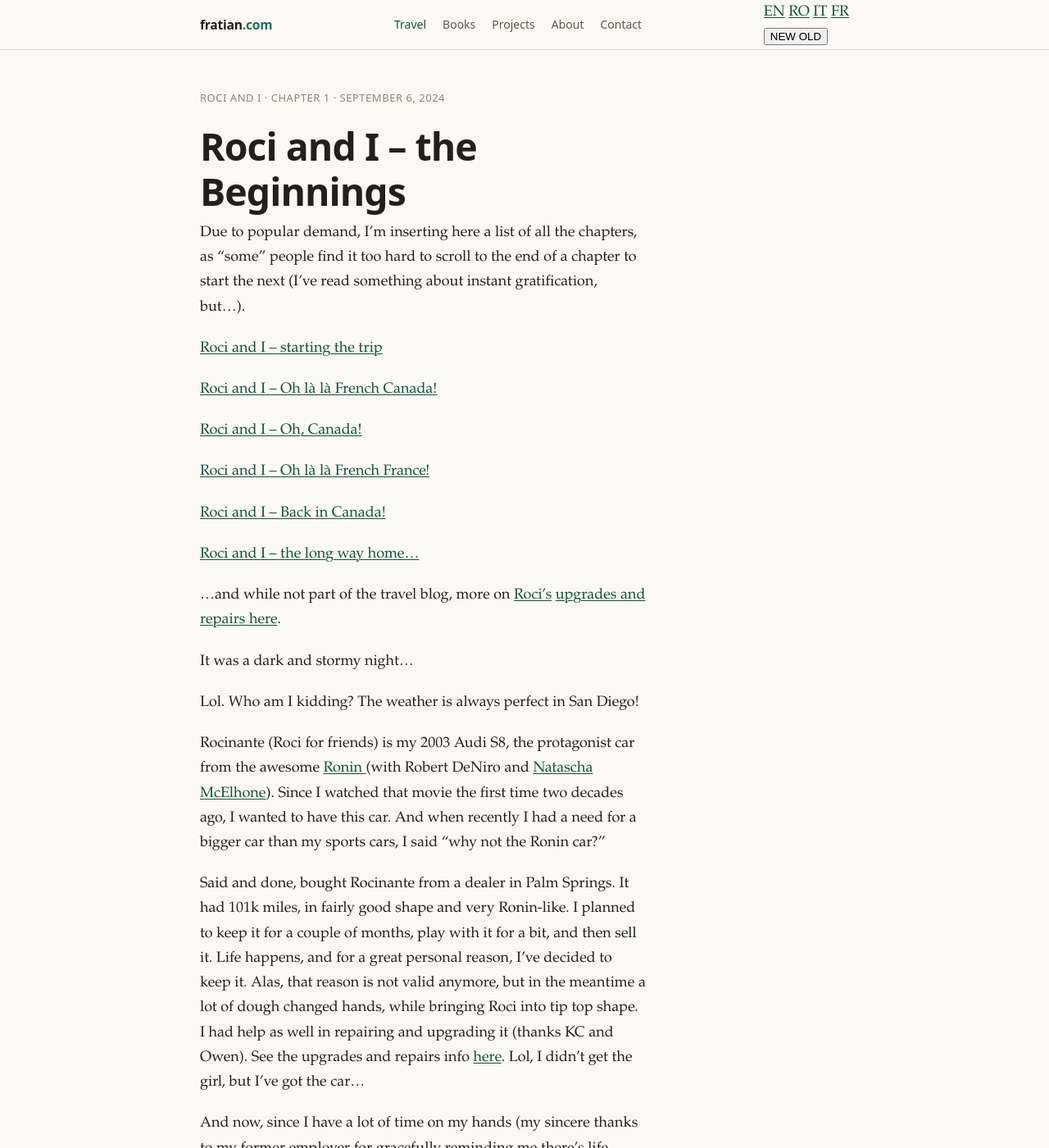
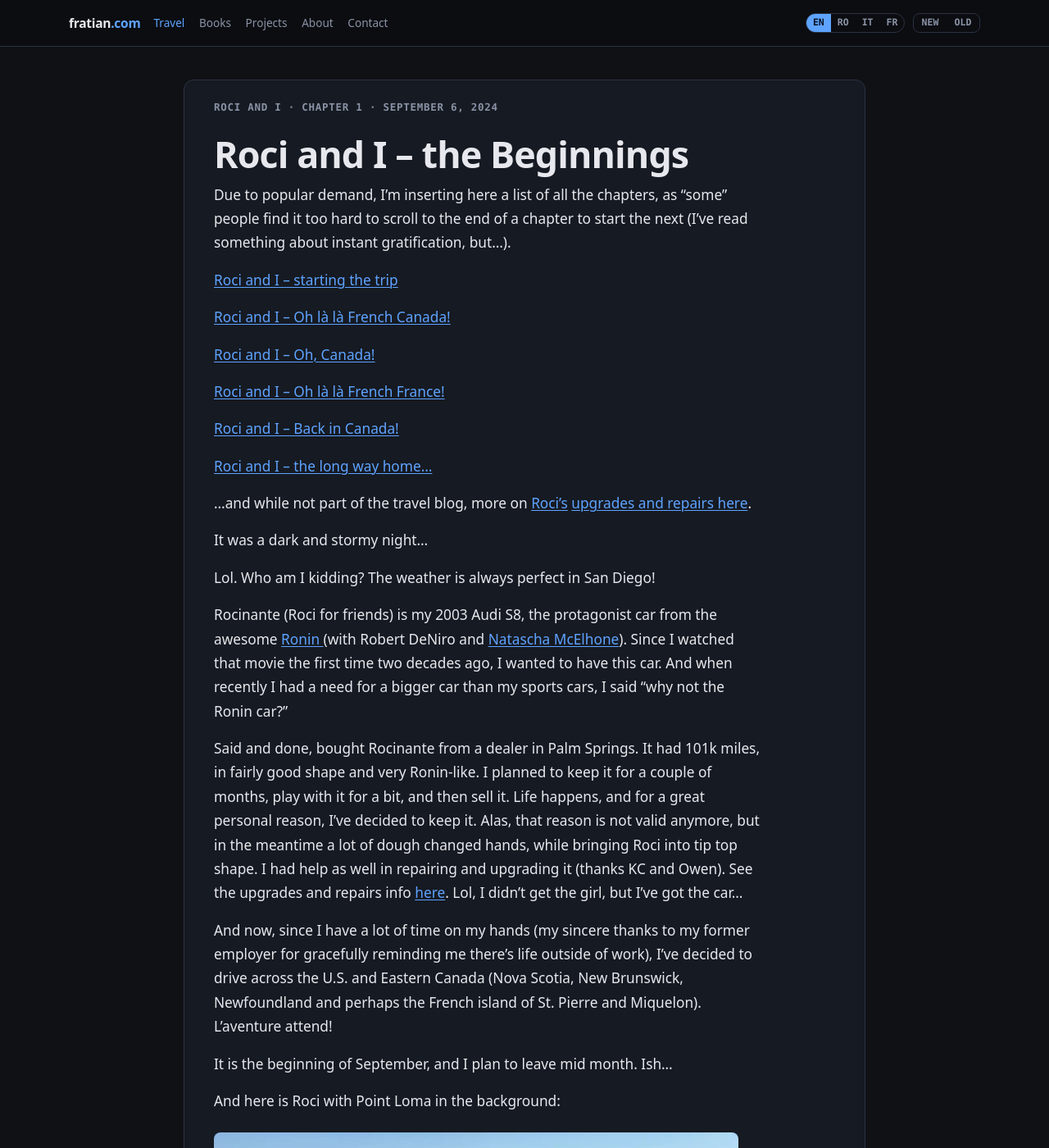
Before and after one commit to gfratian/fratian.com, a Jekyll site: the page built from _chapters/01-rociandi.html, in a window 1280 px wide and 1400 px high. Shown: the whole window at 82% size. Built offline with Jekyll 4.4.1, drawn with Linux system fonts in a browser that asks for light colours.

Commit message:
feat: modern Command Deck skin (LegalEagle palette) + Raised-Panel reading
Co-Authored-By: Claude Opus 4.8 <noreply@anthropic.com>

```diff
--- a/_layouts/chapter.html
+++ b/_layouts/chapter.html
@@ -1,7 +1,7 @@
 ---
 layout: default
 ---
-<article class="wrap section prose">
+<div class="wrap section"><div class="reading"><article class="prose">
 
   <header>
     <p class="meta">
@@ -43,4 +43,4 @@ layout: default
   </section>
   {% endif %}
 
-</article>
+</article></div></div>
--- a/_layouts/default.html
+++ b/_layouts/default.html
@@ -19,7 +19,7 @@
 <title>{% if page.url == '/' %}{{ site.title }} — {{ site.tagline }}{% else %}{{ page_title }} · {{ site.title }}{% endif %}</title>
 <meta name="description" content="{{ page.description | default: site.description | strip_newlines | truncate: 200 }}">
 <link rel="canonical" href="{{ page.url | absolute_url }}">
-<link rel="stylesheet" href="{{ '/assets/css/main.css' | relative_url }}">
+<link rel="stylesheet" href="{{ '/assets/css/modern.css' | relative_url }}">
 <link rel="icon" href="{{ '/assets/favicon.svg' | relative_url }}" type="image/svg+xml">
 
 <meta property="og:type" content="{% if page.chapter %}article{% else %}website{% endif %}">
--- a/_layouts/page.html
+++ b/_layouts/page.html
@@ -2,6 +2,7 @@
 layout: default
 ---
 <div class="wrap section">
+  <div class="reading">
     <header class="prose">
       <h1 class="page-title">{{ page.title }}</h1>
       {% if page.lede %}<p class="lede">{{ page.lede }}</p>{% endif %}
@@ -10,3 +11,4 @@ layout: default
       {{ content }}
     </div>
   </div>
+</div>
--- a/_layouts/post.html
+++ b/_layouts/post.html
@@ -1,7 +1,7 @@
 ---
 layout: default
 ---
-<article class="wrap section prose">
+<div class="wrap section"><div class="reading"><article class="prose">
 
   <header>
     {% if page.kicker %}<p class="meta">{{ page.kicker }}</p>{% endif %}
@@ -19,4 +19,4 @@ layout: default
   </p>
   {% endif %}
 
-</article>
+</article></div></div>
--- /dev/null
+++ b/assets/css/modern.css
@@ -0,0 +1,116 @@
+/* ------------------------------------------------------------------
+   fratian.com — MODERN "Command Deck" skin (the unscoped baseline).
+   Built on the LegalEagle palette; tokens are configurable in one place.
+   ------------------------------------------------------------------ */
+:root{
+  --bg:#0f1115; --panel:#161a22; --panel2:#1d2230; --border:#2a3142;
+  --text:#e6e8ed; --muted:#8a93a6; --accent:#5ea3ff; --accent-hi:#8ec2ff;
+  --pass:#3ec56d; --warn:#f0b860; --fail:#ef5e5e;
+  --measure:68ch;
+  --sans: ui-sans-serif, system-ui, -apple-system, "Segoe UI", Roboto, Helvetica, Arial, sans-serif;
+  --mono: ui-monospace, "SF Mono", "Fira Code", Menlo, monospace;
+}
+*,*::before,*::after{ box-sizing:border-box; }
+html{ -webkit-text-size-adjust:100%; }
+body{ margin:0; background:var(--bg); color:var(--text); font-family:var(--sans);
+      font-size:1.0625rem; line-height:1.6; text-rendering:optimizeLegibility; }
+.wrap{ width:100%; max-width:72rem; margin:0 auto; padding:0 1.25rem; }
+.section{ padding:1rem 0 3rem; }
+a{ color:var(--accent); text-decoration-thickness:1px; text-underline-offset:2px; }
+a:hover{ color:var(--accent-hi); }
+img{ max-width:100%; }
+
+/* skip link */
+.skip{ position:absolute; left:-9999px; }
+.skip:focus{ left:1rem; top:1rem; background:var(--panel); color:var(--text);
+  padding:.5rem .75rem; border:1px solid var(--border); border-radius:8px; z-index:50; }
+
+/* ------------------------------------------------------------- header */
+.site-head{ position:sticky; top:0; z-index:20; background:#0b0d11;
+  border-bottom:1px solid var(--border); }
+.site-head .wrap{ display:flex; align-items:center; gap:1rem; min-height:3.5rem; flex-wrap:wrap; }
+.brand{ font-weight:800; letter-spacing:-.02em; color:var(--text); text-decoration:none; font-size:.975rem; }
+.brand span{ color:var(--accent); }
+.site-nav{ display:flex; gap:1.1rem; font-size:.85rem; margin-right:auto; }
+.site-nav a{ color:var(--muted); text-decoration:none; }
+.site-nav a:hover,.site-nav a[aria-current]{ color:var(--accent); }
+
+/* --------------------------------------------------- controls (toggles) */
+.site-controls{ display:flex; align-items:center; gap:.6rem; }
+.lang-pill{ display:inline-flex; border:1px solid var(--border); border-radius:999px; overflow:hidden; }
+.lang-pill .lang{ font:600 .72rem/1 var(--mono); padding:.32rem .5rem; color:var(--muted); text-decoration:none; }
+.lang-pill .lang:hover{ color:var(--text); }
+.lang-pill .lang.is-on{ background:var(--accent); color:#08111f; }
+.skin-toggle{ display:inline-flex; align-items:center; border:1px solid var(--border);
+  border-radius:8px; overflow:hidden; background:transparent; cursor:pointer; padding:0; }
+.skin-toggle .skin-seg{ font:600 .72rem/1 var(--mono); padding:.34rem .6rem; color:var(--muted); }
+html[data-theme="modern"] .skin-toggle .skin-seg[data-skin="modern"]{ background:var(--panel2); color:var(--text); }
+.skin-toggle:focus-visible{ outline:2px solid var(--accent); outline-offset:2px; }
+
+/* --------------------------------------------------------------- type */
+h1,h2,h3{ font-family:var(--sans); font-weight:800; letter-spacing:-.02em; line-height:1.18; }
+.page-title{ font-size:clamp(1.9rem,5vw,2.8rem); margin:1.4rem 0 .5rem; }
+.lede{ color:var(--muted); font-size:1.15rem; margin:0 0 .5rem; max-width:52ch; }
+.meta{ font:600 .78rem/1.4 var(--mono); letter-spacing:.06em; text-transform:uppercase; color:var(--muted); margin:0 0 .35rem; }
+
+/* -------------------------------------------------------------- cards */
+.cards{ list-style:none; padding:0; margin:2rem 0 0; display:grid; gap:1rem; align-items:start;
+  grid-template-columns:repeat(auto-fit, minmax(min(100%,18rem),1fr)); }
+.card{ display:flex; flex-direction:column; background:var(--panel); border:1px solid var(--border);
+  border-radius:12px; overflow:hidden; transition:border-color .15s, transform .15s; }
+.card:hover{ border-color:var(--accent); transform:translateY(-2px); }
+.card--soon{ opacity:.7; }
+.card--son{ border-style:dashed; border-color:var(--accent); }
+.card__img{ aspect-ratio:16/9; width:100%; object-fit:cover; background:var(--panel2); display:block; }
+.card__body{ padding:1rem 1.1rem 1.2rem; display:flex; flex-direction:column; gap:.45rem; flex:1; }
+.card__body h2{ font-size:1.15rem; margin:0; }
+.card__body h2 a{ color:var(--text); text-decoration:none; }
+.card__body h2 a:hover{ color:var(--accent); }
+.card__body p{ margin:0; color:var(--muted); font-size:.95rem; line-height:1.55; }
+.tag{ align-self:flex-start; font:600 .68rem/1 var(--mono); letter-spacing:.08em;
+  text-transform:uppercase; color:var(--accent); }
+.tag--soon{ color:var(--warn); }
+
+/* --------------------------------------- Raised-Panel reading surface */
+.reading{ background:var(--panel); border:1px solid var(--border); border-radius:12px;
+  padding:1.5rem clamp(1rem,4vw,2.25rem); margin:1.5rem auto 2.5rem; max-width:52rem; }
+.prose{ color:var(--text); }
+.prose > *{ max-width:var(--measure); }
+.prose{ font-size:1.08rem; line-height:1.7; }
+.prose p{ margin:0 0 1rem; }
+.prose h2,.prose h3{ margin:2rem 0 .6rem; }
+.prose img,.prose figure{ max-width:100%; border-radius:8px; }
+.prose figure{ margin:1.5rem 0; }
+.prose figcaption{ color:var(--muted); font-size:.85rem; margin-top:.4rem; }
+.prose a{ color:var(--accent); }
+.prose blockquote{ margin:1.2rem 0; padding-left:1rem; border-left:3px solid var(--border); color:var(--muted); }
+.prose hr{ border:0; border-top:1px solid var(--border); margin:2rem 0; }
+
+/* chapter pager */
+.pager{ display:flex; justify-content:space-between; gap:1rem; flex-wrap:wrap;
+  border-top:1px solid var(--border); padding-top:1.25rem; margin-top:2rem; }
+.pager a{ display:flex; flex-direction:column; gap:.15rem; text-decoration:none; color:var(--accent); max-width:48%; }
+.pager a.next{ text-align:right; margin-left:auto; }
+.pager .dir{ font:600 .72rem/1 var(--mono); text-transform:uppercase; letter-spacing:.06em; color:var(--muted); }
+.pager .t{ font-weight:700; }
+
+/* comments (preserved from old blog) */
+.comments{ margin-top:2.5rem; border-top:1px solid var(--border); padding-top:1.25rem; }
+.comments h2{ font-size:1.1rem; }
+.comment{ background:var(--panel2); border:1px solid var(--border); border-radius:10px;
+  padding:.8rem 1rem; margin:.75rem 0; }
+.comment[data-depth="1"]{ margin-left:1.5rem; }
+.comment__head{ font-size:.85rem; margin-bottom:.3rem; }
+.comment__who{ font-weight:700; color:var(--text); }
+.comment__when{ color:var(--muted); }
+
+/* ------------------------------------------------------------- footer */
+.site-foot{ border-top:1px solid var(--border); color:var(--muted); font-size:.85rem; }
+.site-foot .wrap{ display:flex; flex-direction:column; gap:.35rem; padding:1.5rem 1.25rem; }
+.site-foot a{ color:var(--muted); }
+.site-foot a:hover{ color:var(--accent); }
+
+/* retro-only ornaments never show in modern */
+.retro-only{ display:none; }
+
+@media (max-width:560px){ .site-nav{ order:3; width:100%; margin:0; } }
```
Also changed, not shown: 1 other file. Lines whose indentation alone changed are shown as unchanged.
